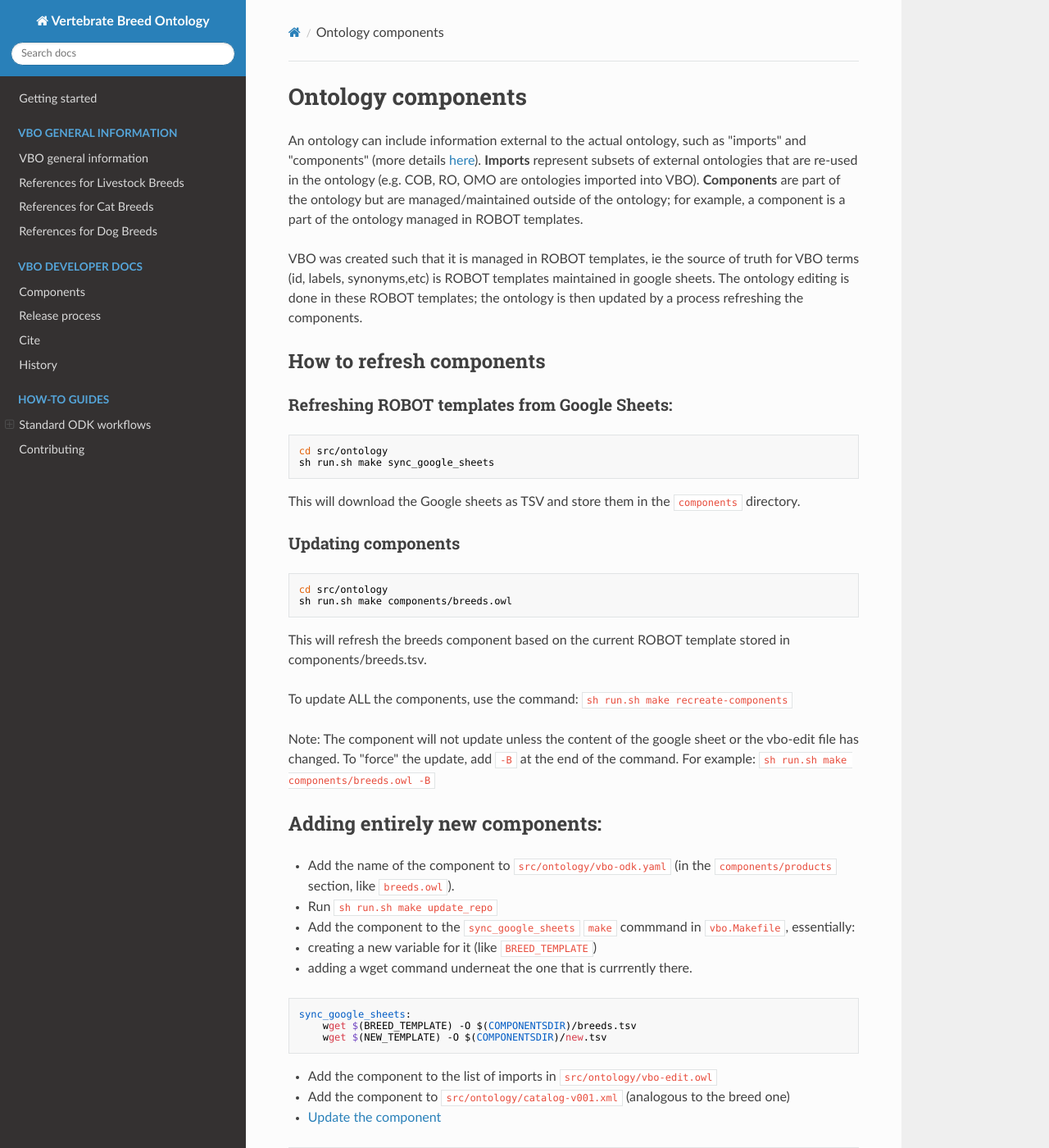
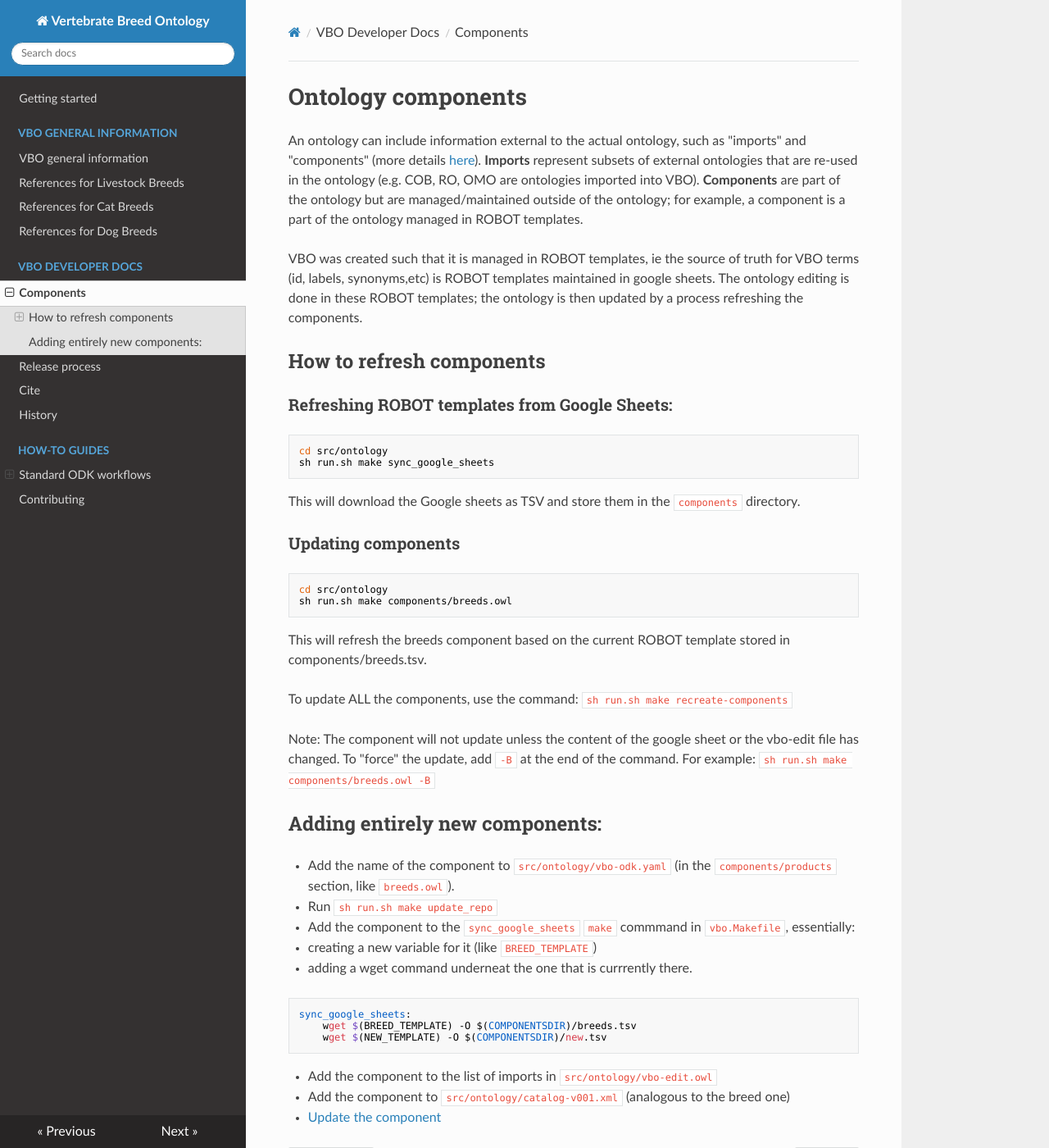
Before and after one commit to monarch-initiative/vertebrate-breed-ontology, an MkDocs documentation site: the page built from docs/VBO-editor-documents/components.md, in a window 1280 px wide and 1400 px high. Shown: the whole window at 82% size. Built offline with MkDocs 1.6.1, drawn with Linux system fonts in a browser that asks for light colours; nearby versions of some CDN libraries.

Commit message:
Update mkdocs.yaml

```diff
--- a/mkdocs.yaml
+++ b/mkdocs.yaml
@@ -8,8 +8,8 @@
       - References for Cat Breeds: general/references-cat.md
       - References for Dog Breeds: general/references-dog.md
   - VBO Developer Docs:
-      - Components: VBO editor documents/components.md
-      - Release process: VBO editor documents/release.md
+      - Components: VBO-editor-documents/components.md
+      - Release process: VBO-editor-documents/release.md
   - Cite: cite.md
   - History: history.md
   - How-to guides:
```
